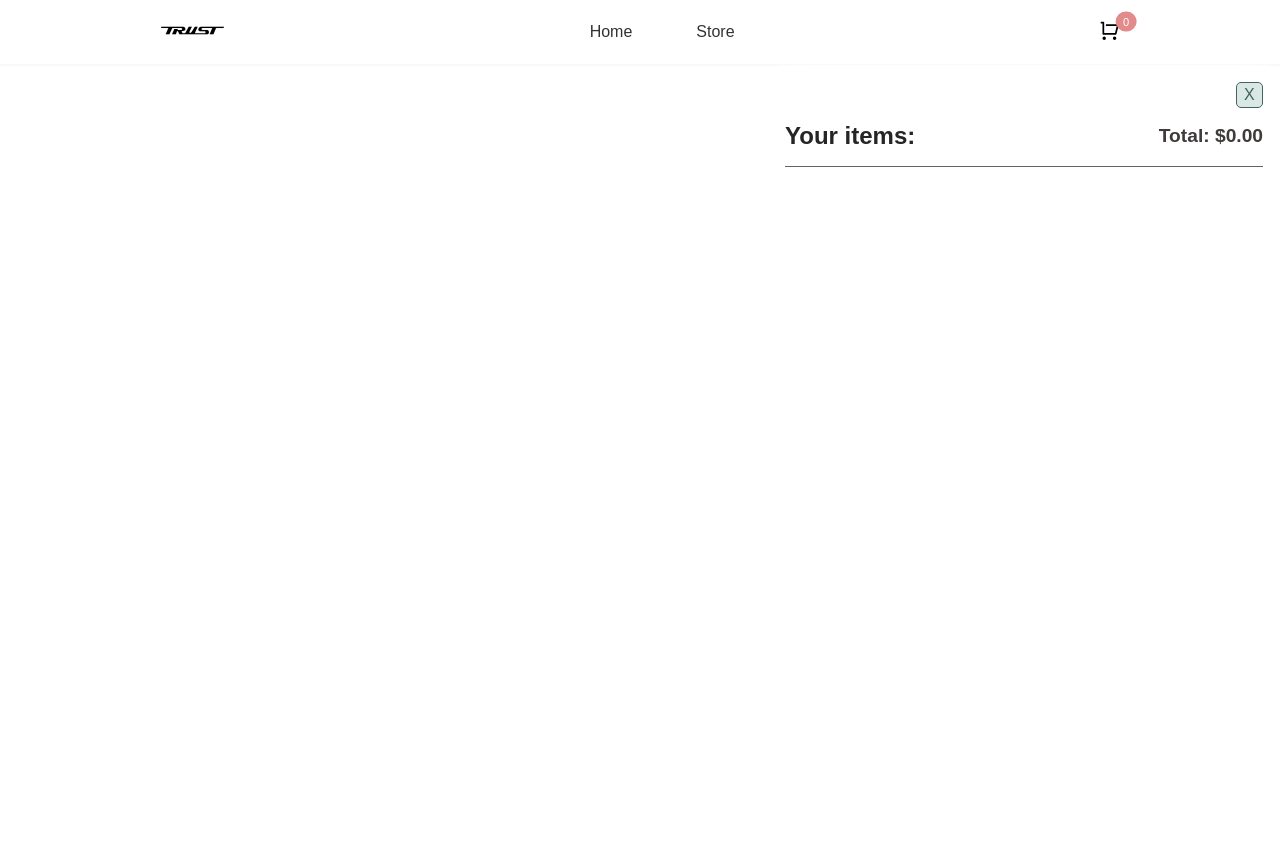
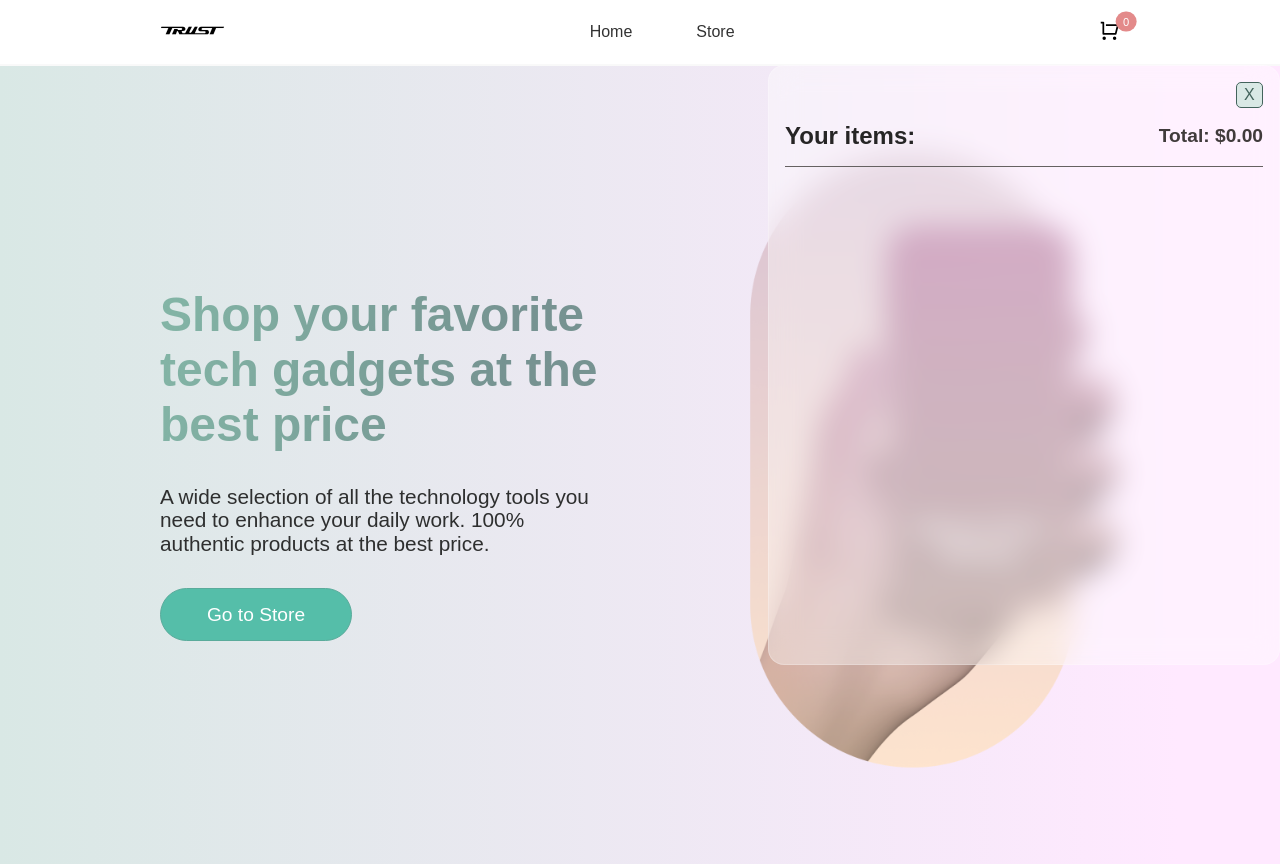
Before and after one commit to dardan8/shopping-cart, a React (Vite) app: page / in a window 1280 px wide. Before the commit the page ends 800 px from the top, so only its background shows below. Built offline with nearby package versions, Linux system fonts and the light colour scheme.

Commit message:
added dist

```diff
--- a/src/App.tsx
+++ b/src/App.tsx
@@ -12,9 +12,9 @@ function App() {
       <div className='App'>
         <Navbar />
         <Routes>
-          <Route path='/shopping-cart' element={<Home />} />
-          <Route path='/shopping-cart/store' element={<Store />} />
-          <Route path='/shopping-cart/about' element={<About />} />
+          <Route path='/' element={<Home />} />
+          <Route path='/store' element={<Store />} />
+          <Route path='/about' element={<About />} />
         </Routes>
       </div>
     </ShoppingCartProvider>
--- a/src/components/Navbar.tsx
+++ b/src/components/Navbar.tsx
@@ -14,10 +14,10 @@ export const Navbar = () => {
       </a>
       <ul>
         <li>
-          <NavLink to='/shopping-cart/'>Home</NavLink>
+          <NavLink to='/shopping-cart'>Home</NavLink>
         </li>
         <li>
-          <NavLink to='/shopping-cart/store/'>Store</NavLink>
+          <NavLink to='/shopping-cart/store'>Store</NavLink>
         </li>
       </ul>
       <span className='shoppingcart-span'>
--- a/src/pages/Home.tsx
+++ b/src/pages/Home.tsx
@@ -12,12 +12,12 @@ const Home = () => {
           A wide selection of all the technology tools you need to enhance your
           daily work. 100% authentic products at the best price.
         </h3>
-        <Link to='/shopping-cart/store'>
+        <Link to='/store'>
           <button className='shop-button-primary'>Go to Store</button>
         </Link>
       </div>
       <div className='right'>
-        <Link to='/shopping-cart/store'>
+        <Link to='/store'>
           <img
             src={HeroImage}
             alt='iPhone mockup from uimaterial.com/mockups'
```
Also changed, not shown: 2 other files (tests, documents, lock files or other folders).
